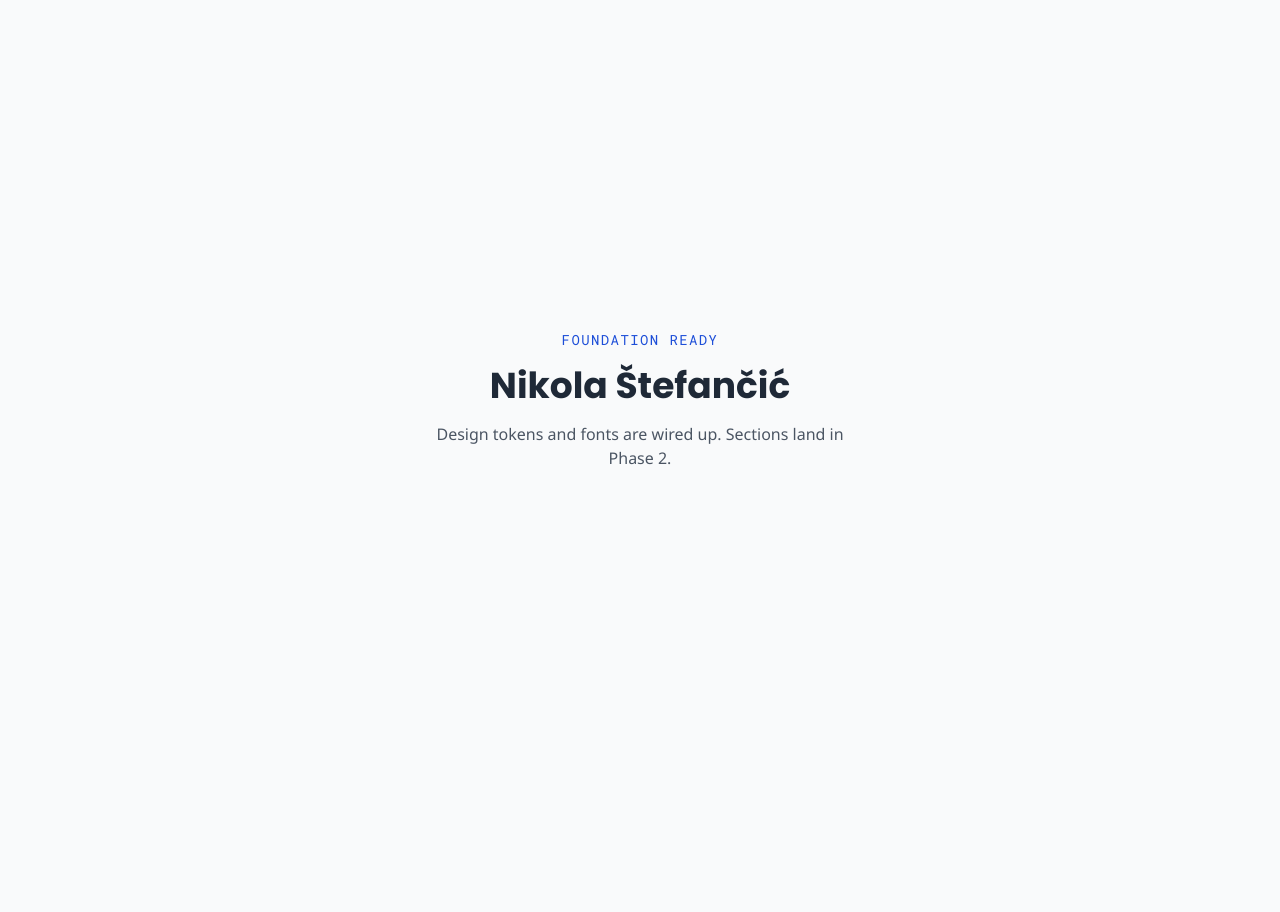
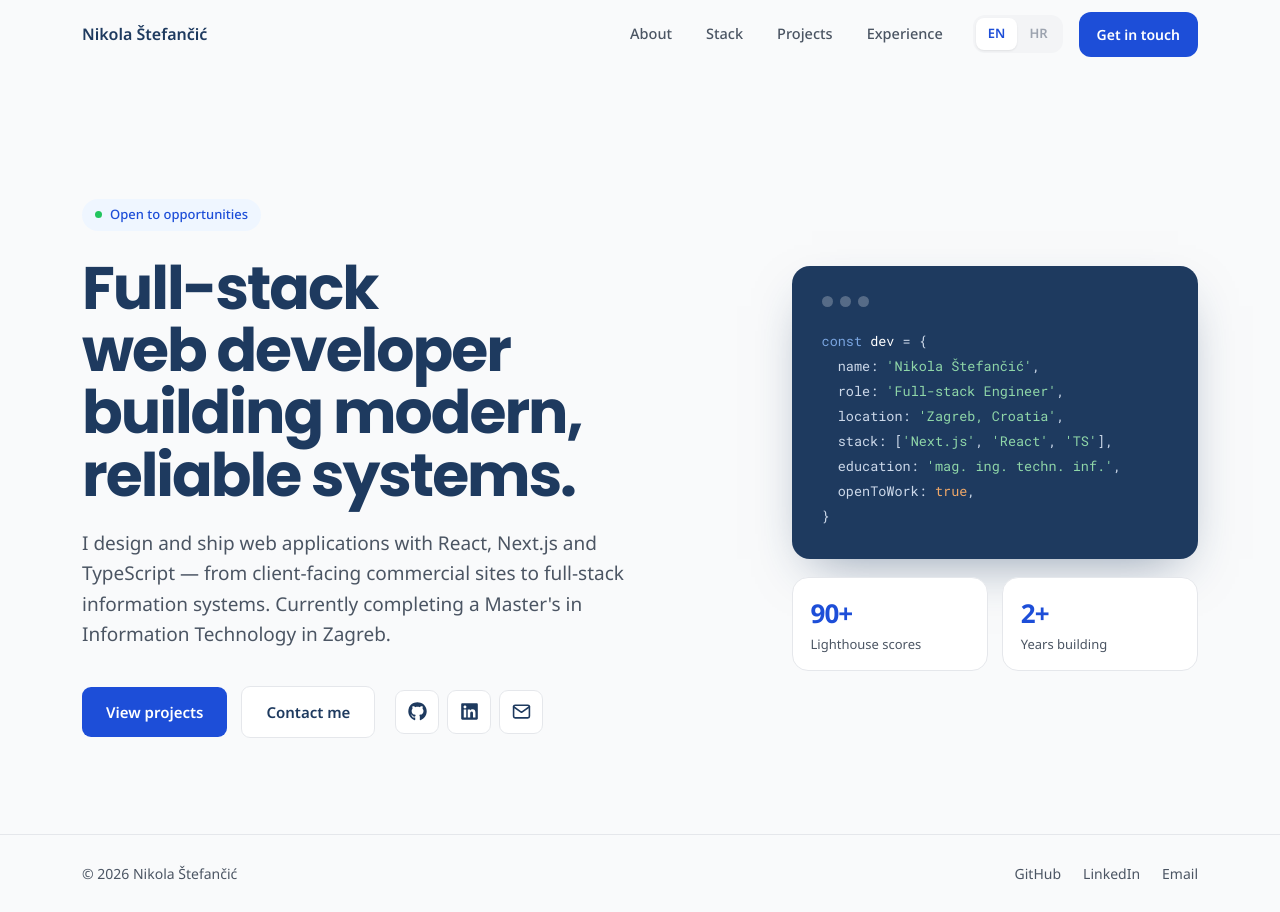
Before and after one commit to nstefan55/personal-portfolio-app, a Next.js app: page / in a window 1280 px wide. Before the commit the page ends 800 px from the top, so only its background shows below. Built offline with nearby package versions, Linux system fonts and the light colour scheme.

Commit message:
feat: Implement hero section and navigation layout with social links

```diff
--- a/package.json
+++ b/package.json
@@ -11,7 +11,8 @@
   "dependencies": {
     "next": "16.2.10",
     "react": "19.2.4",
-    "react-dom": "19.2.4"
+    "react-dom": "19.2.4",
+    "react-icons": "^5.7.0"
   },
   "devDependencies": {
     "@tailwindcss/postcss": "^4",
--- a/src/app/globals.css
+++ b/src/app/globals.css
@@ -53,6 +53,20 @@
   /* Layout max-widths */
   --max-width-content: 1280px;
   --max-width-form: 390px;
+
+  /* Animation */
+  --animate-fade-up: fadeUp 0.6s ease-out both;
+}
+
+@keyframes fadeUp {
+  from {
+    opacity: 0;
+    transform: translateY(16px);
+  }
+  to {
+    opacity: 1;
+    transform: none;
+  }
 }
 
 /* Light theme only — dark mode is explicitly out of MVP scope. */
@@ -61,3 +75,18 @@ body {
   color: var(--color-neutral-950);
   font-family: var(--font-body);
 }
+
+::selection {
+  background: var(--color-brand-100);
+}
+
+@media (prefers-reduced-motion: reduce) {
+  *,
+  *::before,
+  *::after {
+    animation-duration: 0.01ms !important;
+    animation-iteration-count: 1 !important;
+    transition-duration: 0.01ms !important;
+    scroll-behavior: auto !important;
+  }
+}
--- a/src/app/page.tsx
+++ b/src/app/page.tsx
@@ -1,15 +1,15 @@
+import Nav from "@/components/layout/Nav";
+import Hero from "@/components/hero/Hero";
+import Footer from "@/components/layout/Footer";
+
 export default function Home() {
   return (
-    <main className="flex flex-1 flex-col items-center justify-center gap-4 px-6 text-center">
-      <p className="font-mono text-sm uppercase tracking-widest text-brand-700">
-        Foundation ready
-      </p>
-      <h1 className="font-heading text-4xl font-bold text-neutral-800">
-        Nikola Štefančić
-      </h1>
-      <p className="max-w-md font-body text-neutral-600">
-        Design tokens and fonts are wired up. Sections land in Phase 2.
-      </p>
-    </main>
+    <>
+      <Nav />
+      <main className="flex-1">
+        <Hero />
+      </main>
+      <Footer />
+    </>
   );
 }
--- /dev/null
+++ b/src/components/hero/Hero.tsx
@@ -0,0 +1,119 @@
+import { FaGithub, FaLinkedin } from "react-icons/fa6";
+import { FiMail } from "react-icons/fi";
+import { SITE } from "@/lib/site";
+
+const SOCIALS = [
+  { label: "GitHub", href: SITE.github, Icon: FaGithub },
+  { label: "LinkedIn", href: SITE.linkedin, Icon: FaLinkedin },
+  { label: "Email", href: `mailto:${SITE.email}`, Icon: FiMail },
+];
+
+const STATS = [
+  { value: "90+", label: "Lighthouse scores" },
+  { value: "2+", label: "Years building" },
+];
+
+export default function Hero() {
+  return (
+    <header id="top" className="mx-auto max-w-295 px-8 pt-32.5 pb-24">
+      <div className="grid grid-cols-1 items-center gap-12 md:grid-cols-[1.35fr_0.85fr] md:gap-16">
+        {/* Left column */}
+        <div className="animate-fade-up">
+          <span className="mb-6.5 inline-flex items-center gap-2 rounded-full bg-brand-50 px-3.25 py-1.5 text-[13px] font-medium text-brand-700">
+            <span className="h-1.75 w-1.75 rounded-full bg-success-500" />
+            Open to opportunities
+          </span>
+          <h1 className="mb-5.5 font-heading text-[40px] leading-[1.04] font-bold tracking-[-2px] text-balance text-brand-900 sm:text-[52px] md:text-[60px]">
+            Full-stack web developer building modern, reliable systems.
+          </h1>
+          <p className="mb-9 max-w-140 text-[19px] leading-[1.6] text-neutral-600">
+            I design and ship web applications with React, Next.js and
+            TypeScript — from client-facing commercial sites to full-stack
+            information systems. Currently completing a Master&apos;s in
+            Information Technology in Zagreb.
+          </p>
+          <div className="flex flex-wrap items-center gap-3.5">
+            <a
+              href="#projects"
+              className="rounded-[9px] bg-brand-700 px-6 py-3.5 text-[15px] font-semibold text-white transition-colors hover:bg-brand-600"
+            >
+              View projects
+            </a>
+            <a
+              href="#contact"
+              className="rounded-[9px] border border-neutral-200 bg-white px-6 py-3.5 text-[15px] font-semibold text-brand-900 transition-colors hover:border-brand-500"
+            >
+              Contact me
+            </a>
+            <div className="ml-1.5 flex gap-2">
+              {SOCIALS.map(({ label, href, Icon }) => (
+                <a
+                  key={label}
+                  href={href}
+                  target="_blank"
+                  rel="noopener noreferrer"
+                  aria-label={label}
+                  className="flex h-11 w-11 items-center justify-center rounded-[9px] border border-neutral-200 bg-white text-brand-900 transition-all hover:border-brand-500 hover:text-brand-700"
+                >
+                  <Icon size={19} />
+                </a>
+              ))}
+            </div>
+          </div>
+        </div>
+
+        {/* Right column — code card + stats */}
+        <div className="animate-fade-up [animation-delay:0.1s]">
+          <div className="rounded-[18px] bg-brand-900 p-7.5 text-white shadow-[0_20px_50px_-20px_rgba(30,58,95,0.5)]">
+            <div className="mb-5.5 flex gap-1.75">
+              <span className="h-2.75 w-2.75 rounded-full bg-white/25" />
+              <span className="h-2.75 w-2.75 rounded-full bg-white/25" />
+              <span className="h-2.75 w-2.75 rounded-full bg-white/25" />
+            </div>
+            <pre className="m-0 font-mono text-[13.5px] leading-[1.85] whitespace-pre-wrap text-[#cdd9ea]">
+              <span className="text-[#7aa5e0]">const</span>{" "}
+              <span className="text-white">dev</span> {"= {"}
+              {"\n  name: "}
+              <span className="text-[#8fd6a8]">
+                &apos;Nikola Štefančić&apos;
+              </span>
+              ,{"\n  role: "}
+              <span className="text-[#8fd6a8]">
+                &apos;Full-stack Engineer&apos;
+              </span>
+              ,{"\n  location: "}
+              <span className="text-[#8fd6a8]">
+                &apos;Zagreb, Croatia&apos;
+              </span>
+              ,{"\n  stack: ["}
+              <span className="text-[#8fd6a8]">&apos;Next.js&apos;</span>,{" "}
+              <span className="text-[#8fd6a8]">&apos;React&apos;</span>,{" "}
+              <span className="text-[#8fd6a8]">&apos;TS&apos;</span>
+              {"],\n  education: "}
+              <span className="text-[#8fd6a8]">
+                &apos;mag. ing. techn. inf.&apos;
+              </span>
+              ,{"\n  openToWork: "}
+              <span className="text-[#f0a868]">true</span>,{"\n}"}
+            </pre>
+          </div>
+          <div className="mt-4.5 flex gap-3.5">
+            {STATS.map((stat) => (
+              <div
+                key={stat.label}
+                className="flex-1 rounded-xl border border-neutral-200 bg-white px-4.5 py-4"
+              >
+                <div className="text-[26px] font-bold tracking-[-1px] text-brand-700">
+                  {stat.value}
+                </div>
+                <div className="mt-0.5 text-[13px] text-neutral-600">
+                  {stat.label}
+                </div>
+              </div>
+            ))}
+          </div>
+        </div>
+      </div>
+    </header>
+  );
+}
--- /dev/null
+++ b/src/components/layout/Footer.tsx
@@ -0,0 +1,34 @@
+import { SITE } from "@/lib/site";
+
+const LINKS = [
+  { label: "GitHub", href: SITE.github, external: true },
+  { label: "LinkedIn", href: SITE.linkedin, external: true },
+  { label: "Email", href: `mailto:${SITE.email}`, external: false },
+];
+
+export default function Footer() {
+  const currentYear = new Date().getFullYear();
+  return (
+    <footer className="border-t border-neutral-200">
+      <div className="mx-auto flex max-w-295 flex-wrap items-center justify-between gap-3.5 px-8 py-7">
+        <span className="text-[14px] text-neutral-600">
+          © {currentYear} {SITE.name}
+        </span>
+        <div className="flex gap-5.5">
+          {LINKS.map((link) => (
+            <a
+              key={link.label}
+              href={link.href}
+              {...(link.external
+                ? { target: "_blank", rel: "noopener noreferrer" }
+                : {})}
+              className="text-[14px] text-neutral-600 transition-colors hover:text-brand-700"
+            >
+              {link.label}
+            </a>
+          ))}
+        </div>
+      </div>
+    </footer>
+  );
+}
--- /dev/null
+++ b/src/components/layout/Nav.tsx
@@ -0,0 +1,77 @@
+"use client";
+
+import { useEffect, useState } from "react";
+
+const NAV_LINKS = [
+  { label: "About", href: "#about" },
+  { label: "Stack", href: "#skills" },
+  { label: "Projects", href: "#projects" },
+  { label: "Experience", href: "#experience" },
+];
+
+export default function Nav() {
+  const [scrolled, setScrolled] = useState(false);
+
+  useEffect(() => {
+    const onScroll = () => setScrolled(window.scrollY > 16);
+    onScroll();
+    window.addEventListener("scroll", onScroll, { passive: true });
+    return () => window.removeEventListener("scroll", onScroll);
+  }, []);
+
+  return (
+    <nav
+      className={`sticky top-0 z-50 border-b transition-[background-color,border-color] duration-200 ${
+        scrolled
+          ? "border-neutral-200 bg-neutral-50/85 backdrop-blur-[10px]"
+          : "border-transparent bg-transparent"
+      }`}
+    >
+      <div className="mx-auto flex h-17 max-w-295 items-center justify-between px-8">
+        <a href="#top" className="flex items-center gap-2.75">
+
+          <span className="text-[16px] font-semibold text-brand-900">
+            Nikola Štefančić
+          </span>
+        </a>
+
+        <div className="flex items-center gap-1.5">
+          {NAV_LINKS.map((link) => (
+            <a
+              key={link.href}
+              href={link.href}
+              className="hidden rounded-lg px-3.5 py-2.25 text-[14.5px] font-medium text-neutral-600 transition-colors hover:bg-neutral-100 sm:block"
+            >
+              {link.label}
+            </a>
+          ))}
+
+          {/* Language toggle — visual only for now; Phase 3 wires the EN/HR switch. */}
+          <div className="ml-2.5 flex items-center rounded-lg bg-neutral-100 p-0.75">
+            <button
+              type="button"
+              aria-pressed
+              className="rounded-md bg-white px-3 py-1.5 text-[13px] font-semibold text-brand-700 shadow-[0_1px_2px_rgba(0,0,0,0.08)]"
+            >
+              EN
+            </button>
+            <button
+              type="button"
+              aria-pressed={false}
+              className="rounded-md bg-transparent px-3 py-1.5 text-[13px] font-semibold text-neutral-400"
+            >
+              HR
+            </button>
+          </div>
+
+          <a
+            href="#contact"
+            className="ml-2.5 rounded-lg bg-brand-700 px-4.5 py-3 text-[14px] font-semibold text-white transition-colors hover:bg-brand-600"
+          >
+            Get in touch
+          </a>
+        </div>
+      </div>
+    </nav>
+  );
+}
--- /dev/null
+++ b/src/lib/site.ts
@@ -0,0 +1,7 @@
+export const SITE = {
+  name: "Nikola Štefančić",
+  email: "nikola.stefancic@gmail.com",
+  github: "https://github.com/nstefan55",
+  linkedin:
+    "https://www.linkedin.com/in/nikola-%C5%A1tefan%C4%8Di%C4%87-801455331/",
+} as const;
```
Also changed, not shown: 1 other file (tests, documents, lock files or other folders).
